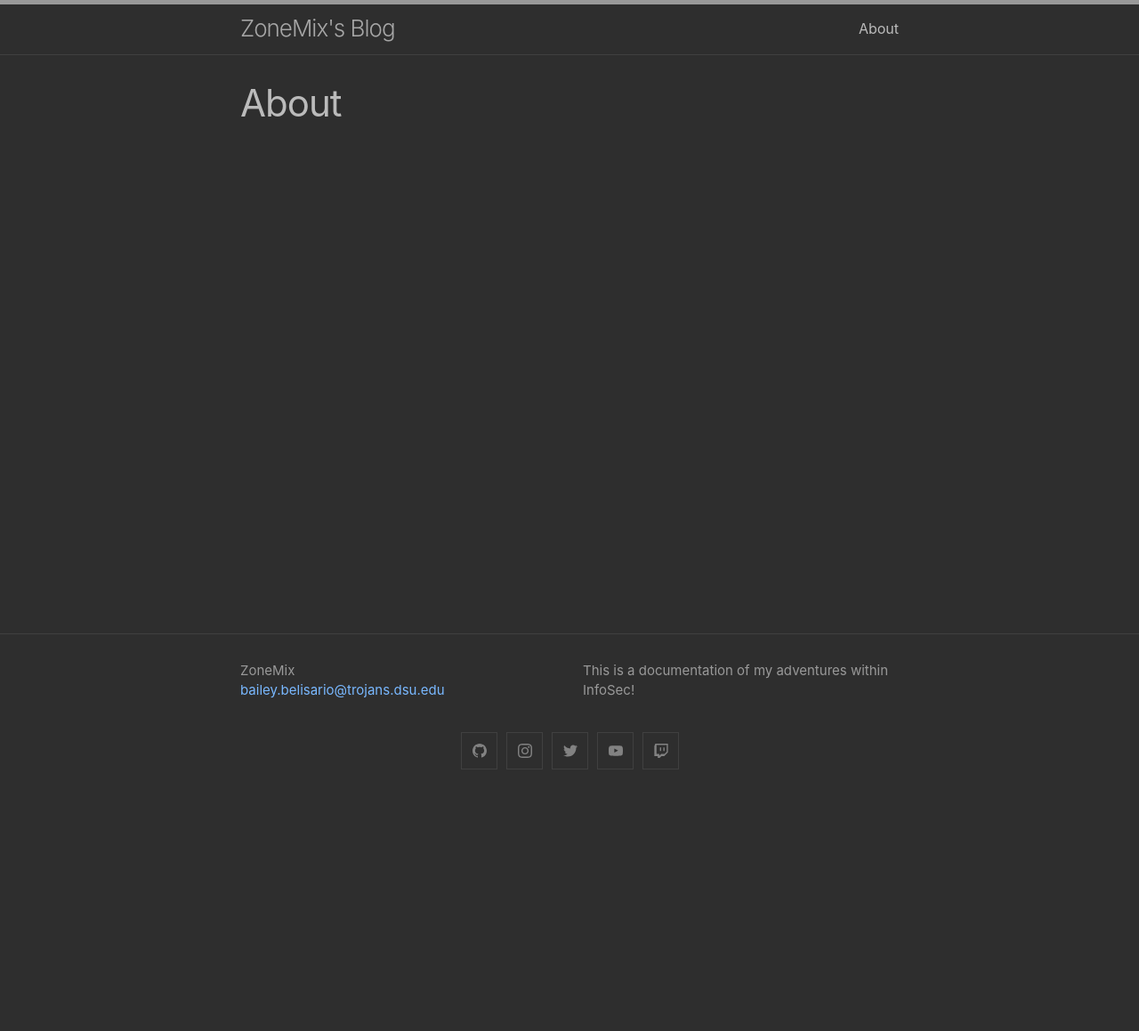
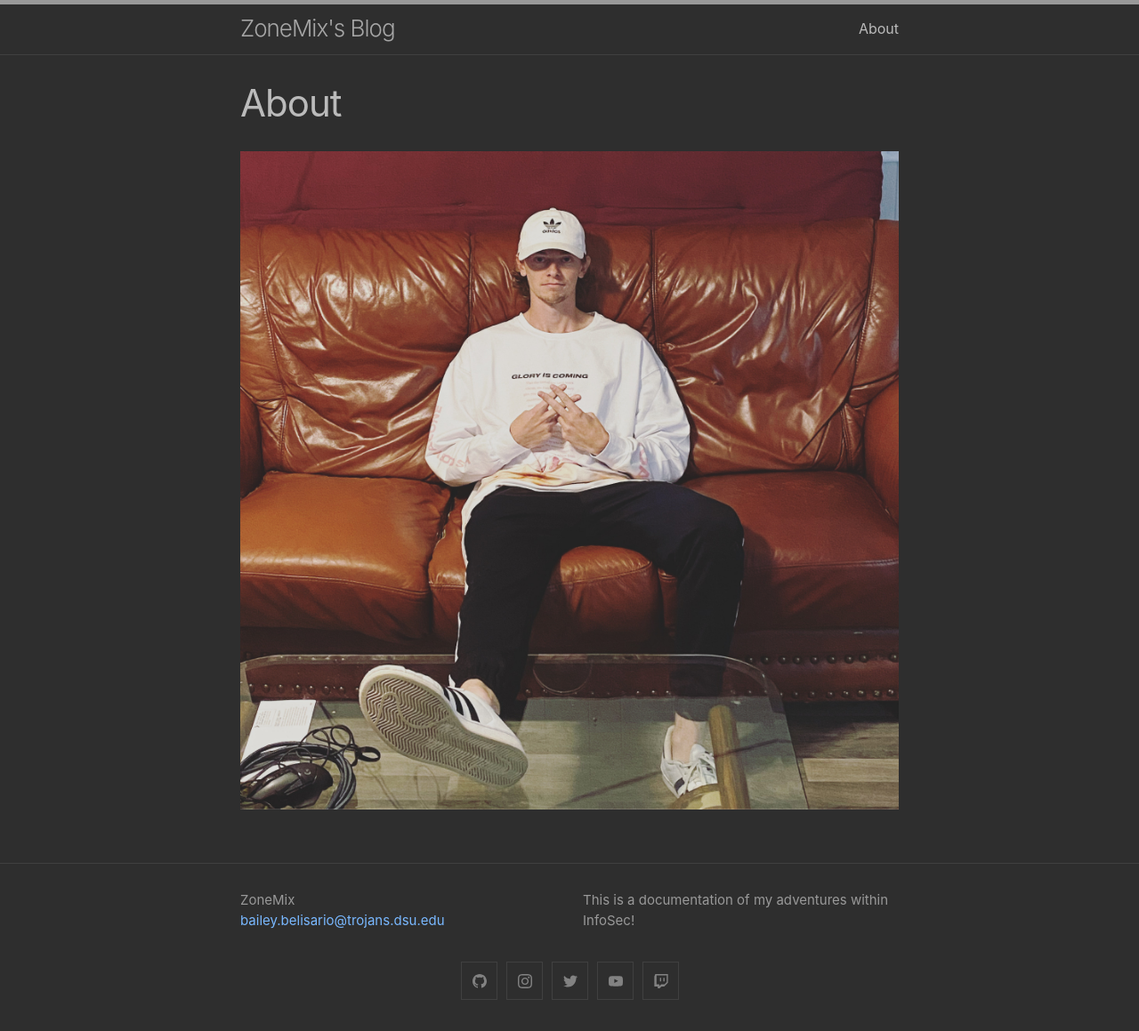
Before and after one commit to ZoneMix/zonemix.github.io, a Jekyll site: the page built from about.md, in a window 1280 px wide. Shown: the whole page at 89% size. Built offline with Jekyll 4.4.1, drawn with Linux system fonts in a browser that asks for light colours; before the commit the page ends 900 px from its top, so only the background shows below that.

Commit message:
added profile pic

```diff
--- a/about.md
+++ b/about.md
@@ -3,3 +3,5 @@ layout: page
 title: About
 permalink: /about/
 ---
+
+![Profile Image](/imgs/profile.jpg)
```
Also changed, not shown: imgs/profile.jpg (added), 2 other files.
